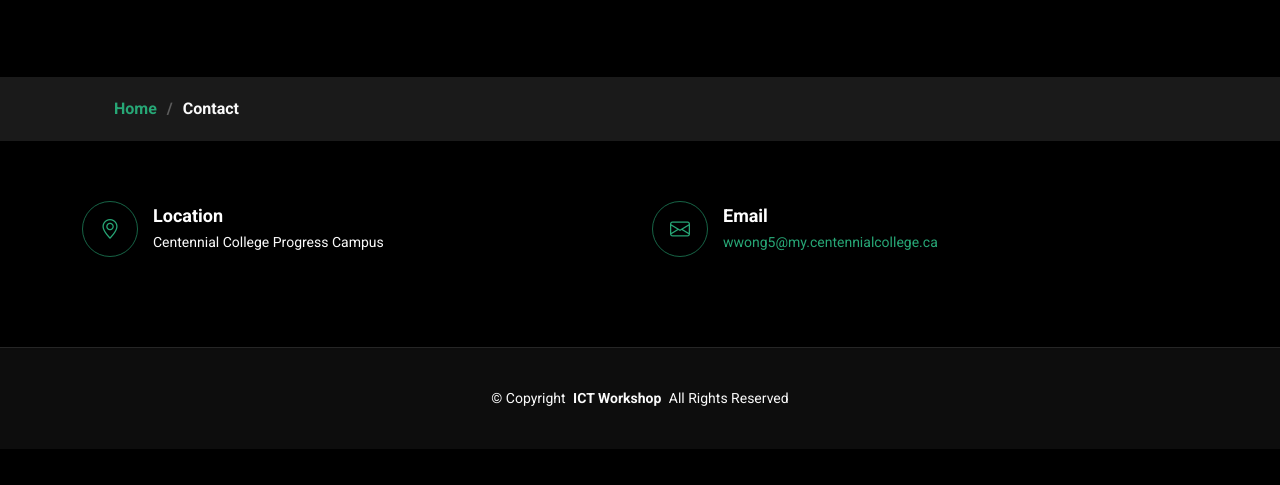
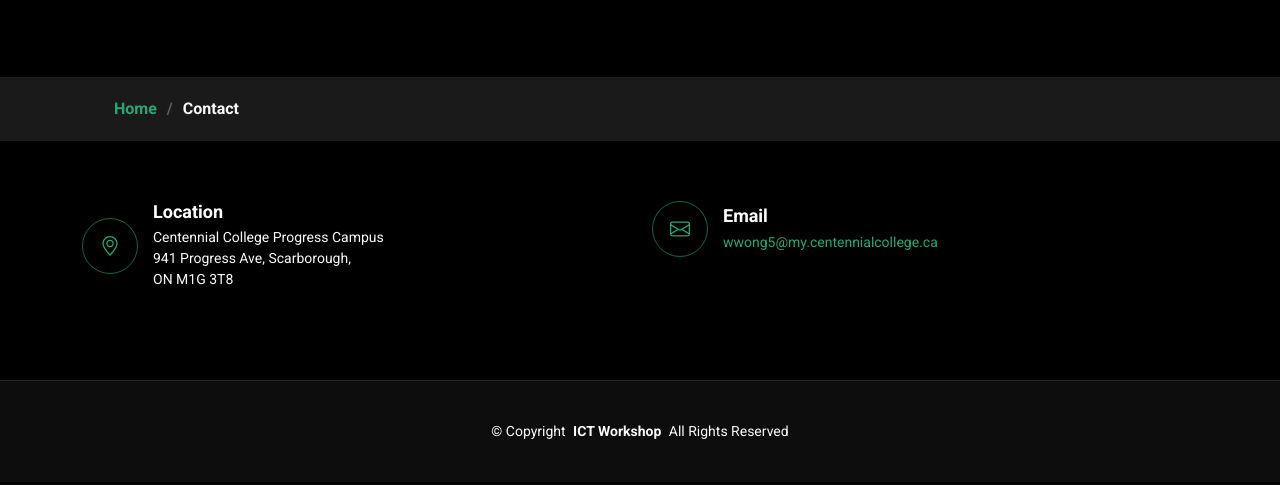
Before and after one commit to mvaliya2/ict, a plain HTML site: page contact.html in a window 1280 px wide. Shown: the part 315-800 px from the top of the page. Drawn offline with Linux system fonts and the light colour scheme.

Commit message:
map link

```diff
--- a/contact.html
+++ b/contact.html
@@ -84,10 +84,12 @@
           <div class="row gy-5">
             <div class="col-lg-6">
               <div class="info-item d-flex align-items-center">
-                <i class="bi bi-geo-alt flex-shrink-0"></i>
+                <a href="https://maps.app.goo.gl/n5nGccWmVTPGdCYg9"><i class="bi bi-geo-alt flex-shrink-0"></i></a>
                 <div>
                   <h3>Location</h3>
-                  <p>Centennial College Progress Campus</p>
+                  <p><a href="mailto:wwong5@my.centennialcollege.ca"></a>Centennial College Progress Campus<br>
+                    941 Progress Ave, Scarborough, <br>
+                    ON M1G 3T8</p>
                 </div>
               </div>
             </div>
@@ -95,7 +97,7 @@
 
             <div class="col-lg-6">
               <div class="info-item d-flex align-items-center">
-                <i class="bi bi-envelope flex-shrink-0"></i>
+                <a href="mailto:wwong5@my.centennialcollege.ca"><i class="bi bi-envelope flex-shrink-0"></i></a>
                 <div>
                   <h3>Email</h3>
                   <p><a href="mailto:wwong5@my.centennialcollege.ca">wwong5@my.centennialcollege.ca</a></p>
```
